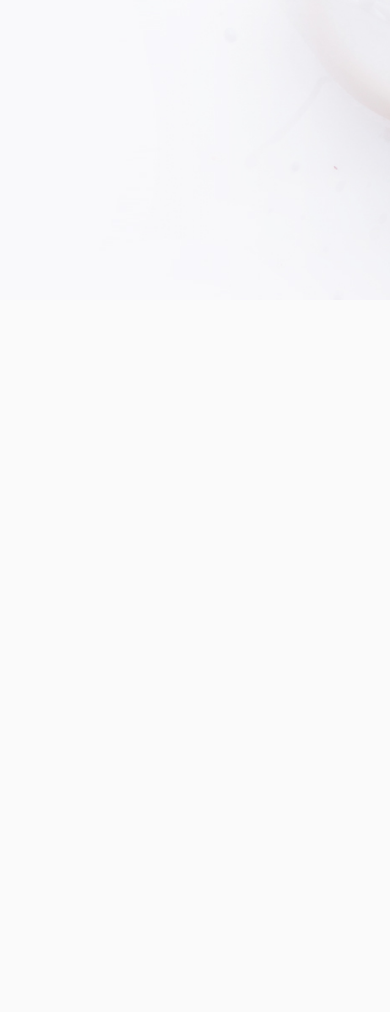
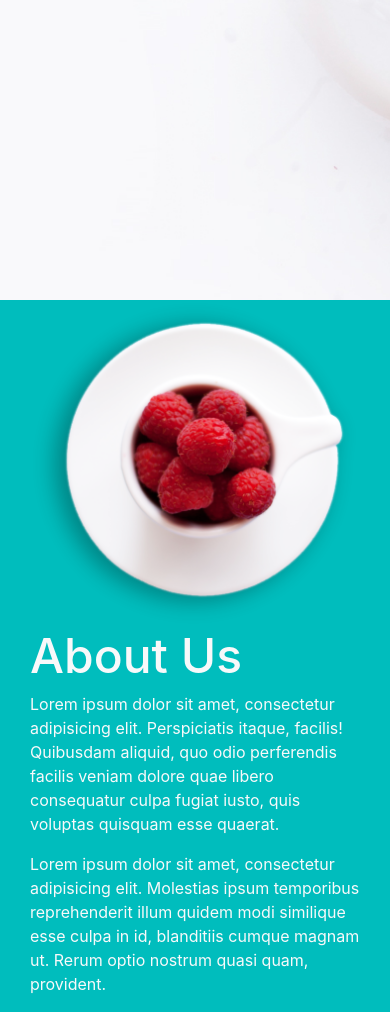
Before and after one commit to kedziorap/week2, a website: page index.html in a window 390 px wide. Shown: the part 544-1556 px from the top of the page. Before the commit the page ends 844 px from the top, so only its background shows below. Drawn offline with nearby package versions, Linux system fonts and the light colour scheme.

Commit message:
Add about

```diff
--- a/index.html
+++ b/index.html
@@ -50,6 +50,22 @@
                 </div>
             </div>
         </header>
+        <section class="about">
+            <div class="my-container">
+                <div class="row">
+                    <div class="col-sm-6 col-12 d-flex align-items-center">
+                        <img src="img/2_04.png" alt="" class="img-fluid">
+                    </div>
+                    <div class="col-sm-6 col-12 d-flex align-items-center">
+                        <div class="text-light">
+                            <h2>About Us</h2>
+                            <p>Lorem ipsum dolor sit amet, consectetur adipisicing elit. Perspiciatis itaque, facilis! Quibusdam aliquid, quo odio perferendis facilis veniam dolore quae libero consequatur culpa fugiat iusto, quis voluptas quisquam esse quaerat.</p>
+                            <p>Lorem ipsum dolor sit amet, consectetur adipisicing elit. Molestias ipsum temporibus reprehenderit illum quidem modi similique esse culpa in id, blanditiis cumque magnam ut. Rerum optio nostrum quasi quam, provident.</p>
+                        </div>
+                    </div>
+                </div>
+            </div>
+        </section>
     </div>
     <script src="https://code.jquery.com/jquery-3.3.1.slim.min.js" integrity="sha384-q8i/X+965DzO0rT7abK41JStQIAqVgRVzpbzo5smXKp4YfRvH+8abtTE1Pi6jizo" crossorigin="anonymous"></script>
     <script src="https://cdnjs.cloudflare.com/ajax/libs/popper.js/1.14.3/umd/popper.min.js" integrity="sha384-ZMP7rVo3mIykV+2+9J3UJ46jBk0WLaUAdn689aCwoqbBJiSnjAK/l8WvCWPIPm49" crossorigin="anonymous"></script>
--- a/sass/style.scss
+++ b/sass/style.scss
@@ -62,8 +62,8 @@ body {
         top: 0;
     }
 }
-.navbar-light {
-    background: transparent !important;
+.navbar-light-transparent {
+    background: rgba(255, 255, 255, 0.8) !important;
 }
 
 //HEADER
@@ -91,9 +91,31 @@ body {
     }
 }
 
+//ABOUT
+
+.about {
+    background-color: #00bdbd;
+    h2 {
+        font-size: 4em;
+    }
+}
+
+//SERVICES
+.services {
+    background-color: #70bfff;
+    h2 {
+        font-size: 4em;
+    }
+}
 @media (max-width: 767.98px) {
     .main-header {
         background-position: 38% 0;
+    }
+    .about {
+        background-color: #00bdbd;
+        h2 {
+            font-size: 3em;
+        }
     }
 }
 
@@ -103,4 +125,5 @@ body {
             width: 100%;
         }
     }
+
 }
```
Also changed, not shown: css/style.css, img/2_04.png (added), 1 other file.
